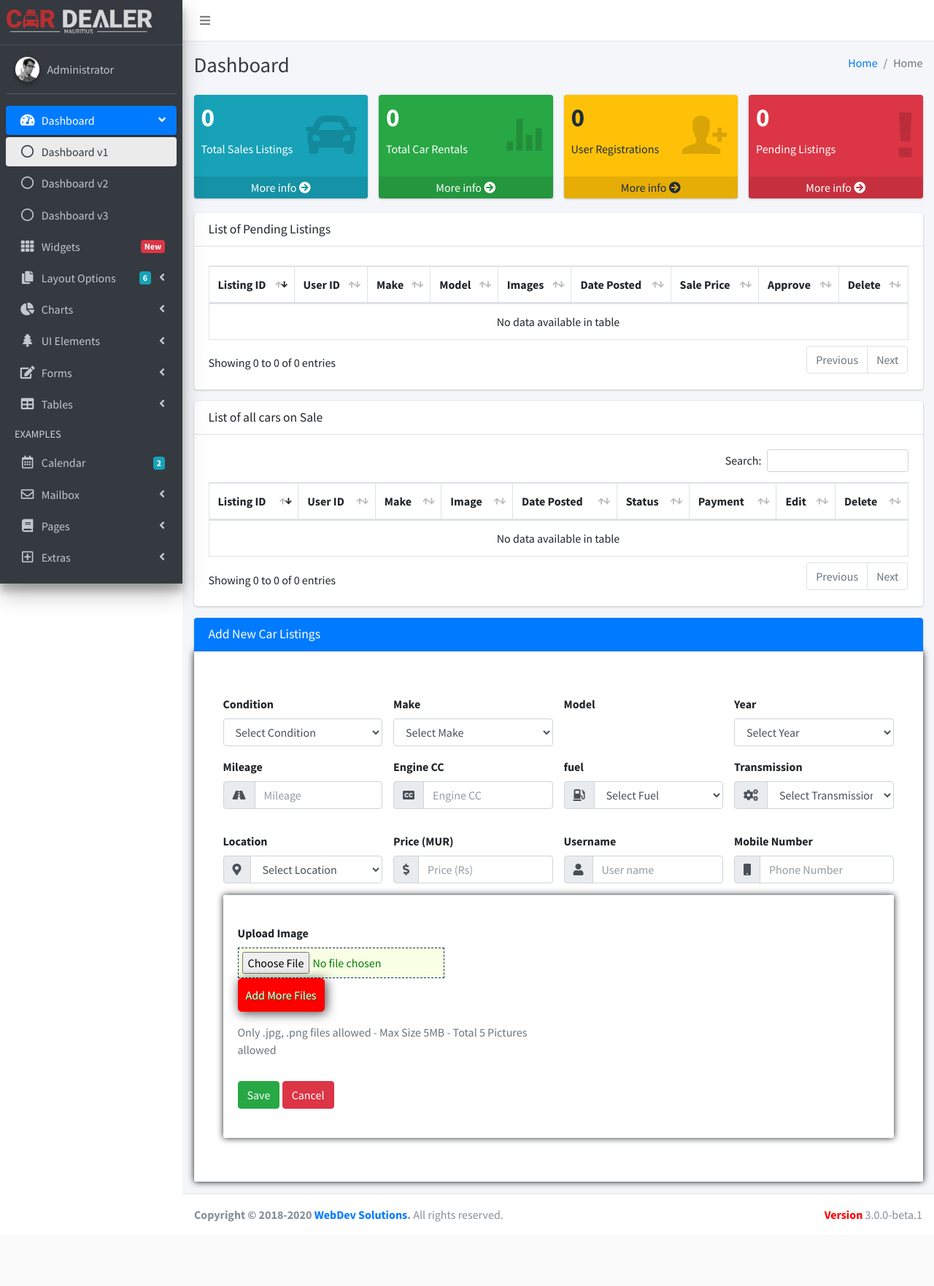
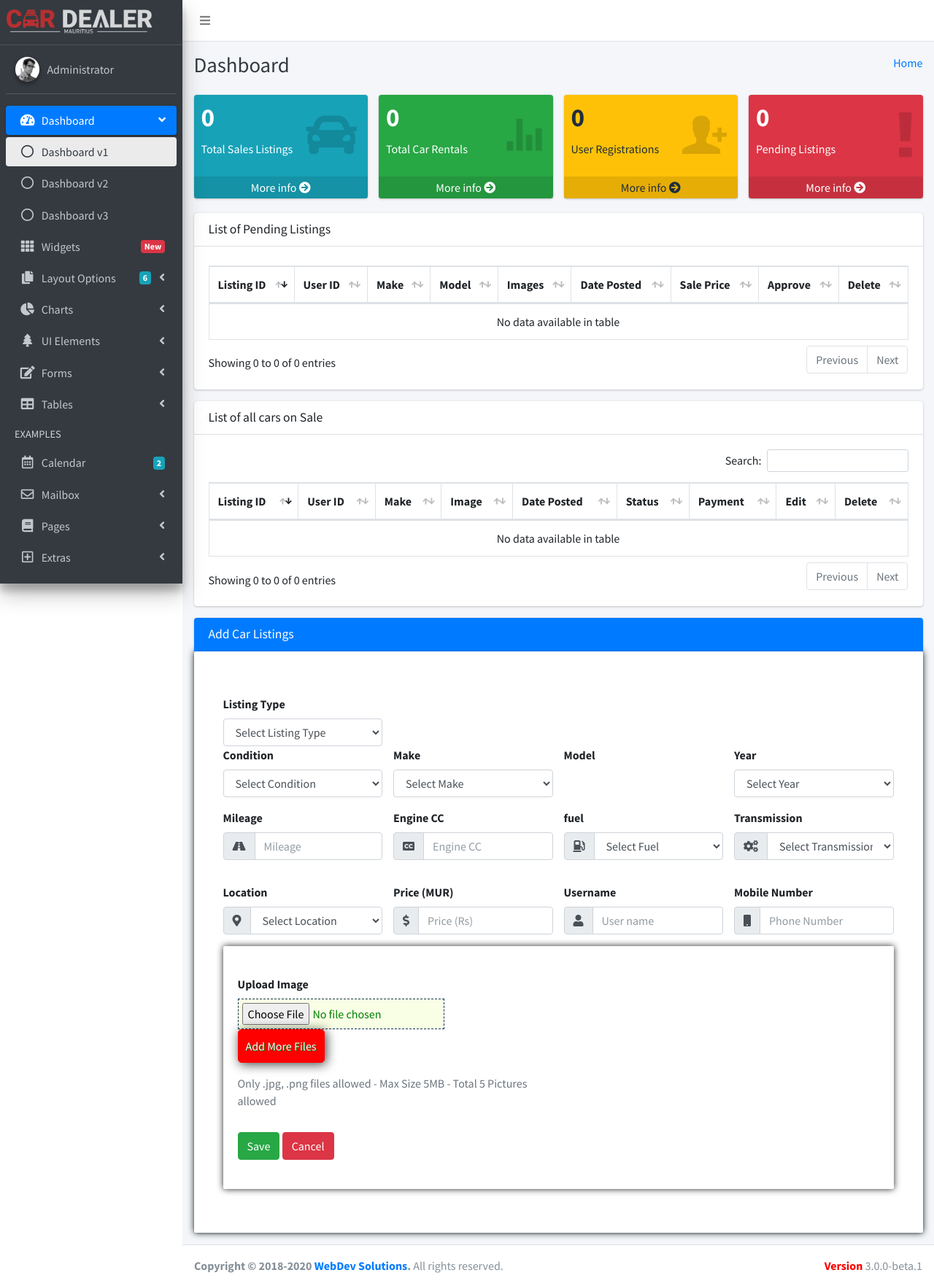
Before and after one commit to ajaymotah/cardealer_admin, a PHP site: page / in a window 1280 px wide. Shown: the whole page at 73% size. Before the commit the page ends 1675 px from the top, so only its background shows below. Run offline with PHP 8.4, Linux system fonts and the light colour scheme; the visitor is signed in with stand-in values (Sample User, id 1); data that the repository does not hold is empty; some libraries are stand-ins or nearby versions; some web fonts are replaced.

Commit message:
27/03/2020

```diff
--- a/includes/db_operations.class.php
+++ b/includes/db_operations.class.php
@@ -165,7 +165,14 @@
 			return md5($salt);
 		}
 
-#####Check Session######
+#####Session######
+public function SetSession($session_id,$value)
+{
+			$_SESSION[$session_id]=$value;
+}
+
+
+
 	public function check_session($session)
 		{
 			if (!isset($session))
@@ -443,6 +450,7 @@
 				if($row['pin']==$pin)
 					{
 						$msg=$row['user_id'];
+
 					}
 					else {
 						$msg="Wrong PIN !!";
--- a/index.php
+++ b/index.php
@@ -1,6 +1,10 @@
 <?php
 include('pages/cd_menu.php');
 include('includes/db_operations.class.php');
+if(!isset($_SESSION['user_id'])){
+  header('location:pages/cd_login.php');
+  exit();
+}
 ?>
 <!DOCTYPE html>
 <html>
@@ -60,7 +64,7 @@
   <!-- Main Sidebar Container -->
   <aside class="main-sidebar sidebar-dark-primary elevation-4">
     <!-- Brand Logo -->
-    <a href="index.html" class="brand-link">
+    <a href="index.php" class="brand-link">
       <img src="dist/img/logo-light.png" alt="CARDEALER" width="200" style="opacity: .8">
       <!-- <span class="brand-text font-weight-light">CARDEALER</span> -->
     </a>
@@ -79,8 +83,8 @@
           </div><!-- /.col -->
           <div class="col-sm-6">
             <ol class="breadcrumb float-sm-right">
-              <li class="breadcrumb-item"><a href="#">Home</a></li>
-              <li class="breadcrumb-item active">Home</li>
+              <li class="breadcrumb-item active"><a href="index.php">Home</a></li>
+              <!-- <li class="breadcrumb-item active">Home</li> -->
             </ol>
           </div><!-- /.col -->
         </div><!-- /.row -->
@@ -348,12 +352,28 @@
 
       <div class="card card-primary">
         <div class="card-header">
-          <h3 class="card-title">Add New Car Listings</h3>
+          <h3 class="card-title">Add Car Listings</h3>
         </div>
 <!-- form-->
 <form id="frmAddListing" name="frmAddListing" method="post">
 
         <div class="card-body">
+          <div class="row">
+            <div class="col-md-3">
+              <label for="slt_listing_type">Listing Type</label>
+              <select class="form-control" name="slt_listing_type" id="slt_listing_type">
+                <option value="" selected disabled hidden>Select Listing Type</option>
+                <?php
+                          $arr_listing_type=$db_operation->fetch_records('tbl_listing_types');
+
+                          foreach ($arr_listing_type as $opt_listing_type) {
+                            echo'<option value="'.$opt_listing_type['listing_type_id'].'">'.$opt_listing_type['listing_type'].'</option>';
+                          }
+                         ?>
+              </select>
+
+            </div>
+          </div>
           <div class="row">
             <div class="col-md-3">
               <label for="slt_condition">Condition</label>
--- a/pages/cd_footer.html
+++ b/pages/cd_footer.html
@@ -1,5 +1,5 @@
 <footer class="main-footer">
-  <strong>Copyright &copy; 2018-2020 <a href="http://webdevsolutions.biz">WebDev Solutions</a>.</strong>
+  <strong>Copyright &copy; 2018-2020 <a href="https://webdevsolutions.biz">WebDev Solutions</a>.</strong>
   All rights reserved.
   <div class="float-right d-none d-sm-inline-block">
     <b>Version</b> 3.0.0-beta.1
```
Also changed, not shown: ajax/set_session.php (added, +12 -0 lines), pages/cd_login.php (+26 -3 lines).
